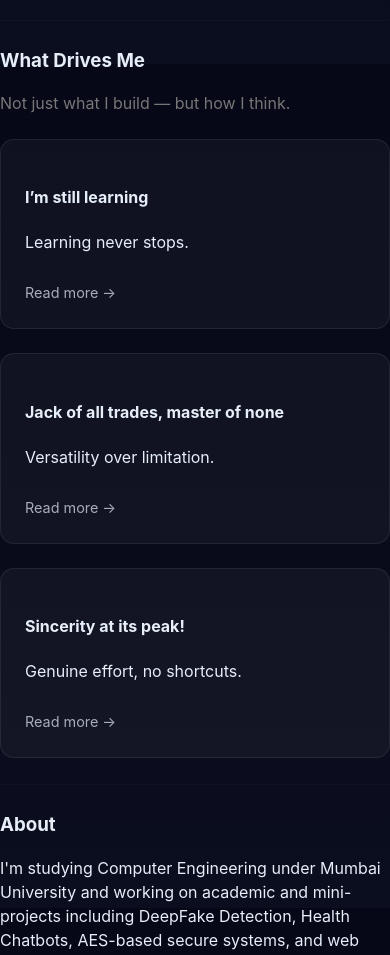
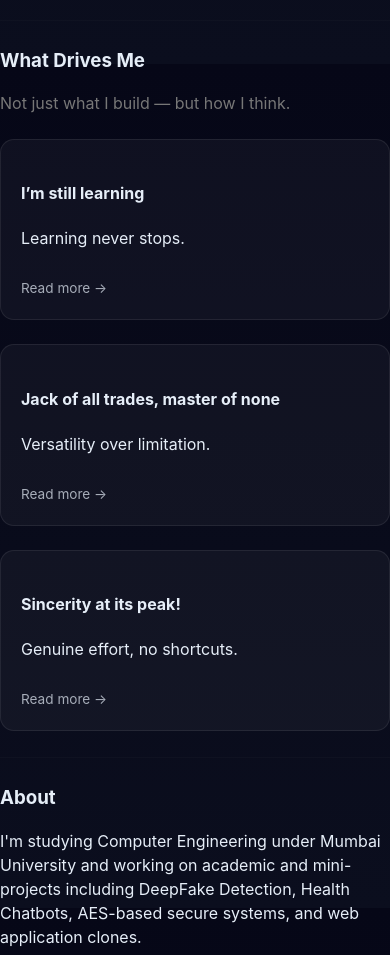
Before and after one commit to TheSiddKid/HomePage, a React (Vite) app: page / in a window 390 px wide. Shown: the part 780-1735 px from the top of the page. Built offline with nearby package versions, Linux system fonts and the light colour scheme.

Commit message:
Update index.css

```diff
--- a/src/styles/index.css
+++ b/src/styles/index.css
@@ -295,3 +295,26 @@ h3 {
     opacity: 1;
   }
 }
+@media (max-width: 768px) {
+  .mindset-card {
+    padding: 1.25rem;
+  }
+
+  .modal {
+    padding: 1.5rem;
+    max-height: 80vh;
+    overflow-y: auto;
+  }
+
+  .modal h3 {
+    font-size: 1.2rem;
+  }
+
+  .modal p {
+    font-size: 0.95rem;
+  }
+
+  .read-more {
+    font-size: 0.85rem;
+  }
+}
```
